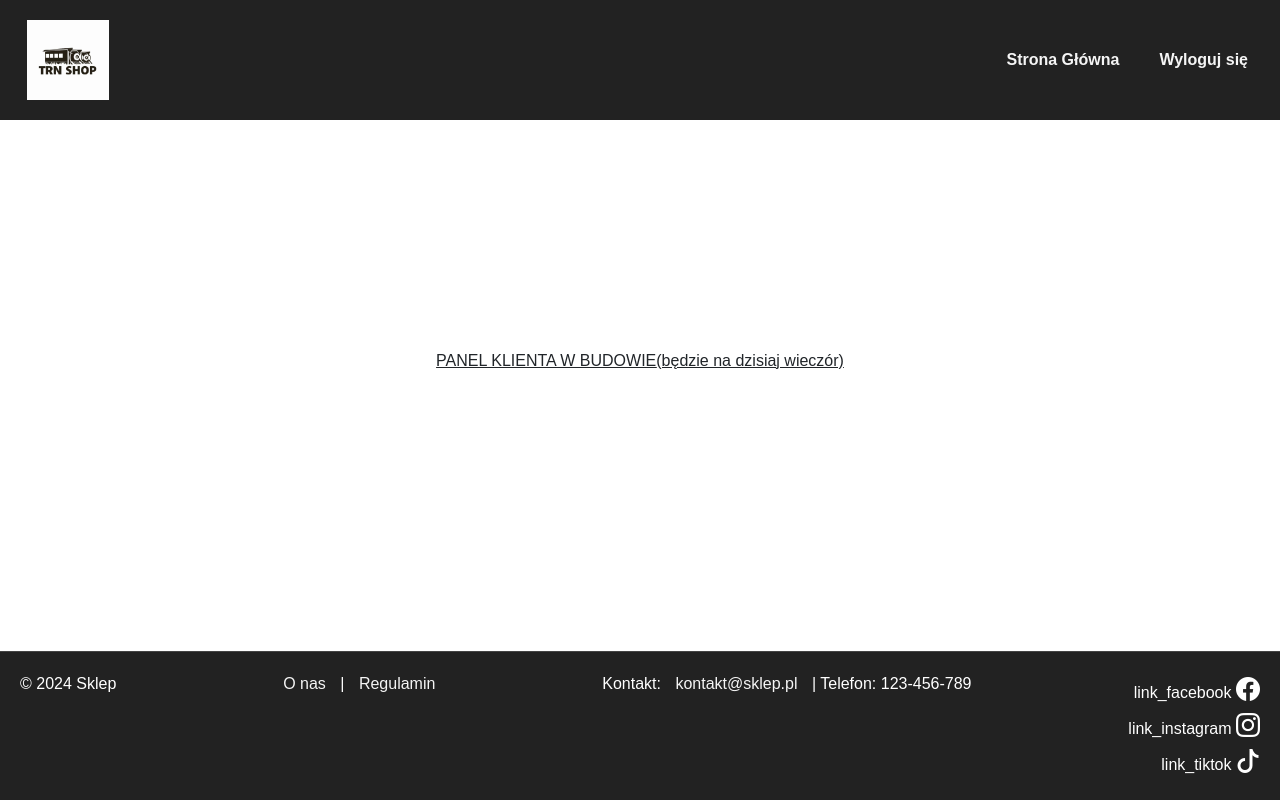
After one commit to SzefKacpa/stronasklep, a PHP site: page /panel_klienta.php in a window 1280 px wide. The commit adds this page. Run offline with PHP 8.4, Linux system fonts and the light colour scheme.

Commit message:
poprawki_i_panelKlienta_prel

```diff
--- /dev/null
+++ b/panel_klienta.php
@@ -0,0 +1,60 @@
+<?php
+session_start();
+?>
+<!DOCTYPE html>
+<html lang="pl">
+<head>
+    <meta charset="UTF-8">
+    <meta name="viewport" content="width=device-width, initial-scale=1.0">
+    <title>Sklep - Strona Główna</title>
+    <link href="https://cdn.jsdelivr.net/npm/bootstrap@5.3.0-alpha1/dist/css/bootstrap.min.css" rel="stylesheet">
+    <link href="https://cdn.jsdelivr.net/npm/bootstrap-icons/font/bootstrap-icons.css" rel="stylesheet">
+    <link href="styl_1.css" rel="stylesheet">
+</head>
+<body>
+<nav class="navbar navbar-expand-lg navbar-dark">
+    <div class="container-fluid">
+        <a class="navbar-brand" href="index.php">
+            <img src="logo.jpg" alt="Logo Sklepu">
+        </a>
+        <div class="collapse navbar-collapse">
+            <ul class="navbar-nav ms-auto">
+                <li class="nav-item">
+                    <a class="menu_button nav-link btn btn-outline-light" href="index.php">Strona Główna</a>
+                </li>
+                <li class="nav-item">
+                    <a class="menu_button nav-link btn btn-outline-success" id="do_logout" href="logout.php">Wyloguj się</a>
+                </li>
+            </ul>
+        </div>
+    </div>
+</nav>
+
+<div class="container">
+    <U>PANEL KLIENTA W BUDOWIE</U>
+    <br>
+    <u>(będzie na dzisiaj wieczór)</u>
+</div>
+
+<footer>
+    <div>© 2024 Sklep</div>
+    <div>
+        <a href="o_nas.php">O nas</a>
+        |
+        <a href="regulamin.php">Regulamin</a></div>
+    <p>Kontakt: <a href="mailto:kontakt@sklep.pl">kontakt@sklep.pl</a> | Telefon: 123-456-789</p>
+    <div class="social-icons">
+        <div><span>link_facebook</span> <i class="bi bi-facebook"></i></div>
+        <div><span>link_instagram</span> <i class="bi bi-instagram"></i></div>
+        <div><span>link_tiktok</span> <i class="bi bi-tiktok"></i></div>
+    </div>
+</footer>
+
+<script src="https://cdn.jsdelivr.net/npm/bootstrap@5.3.0-alpha1/dist/js/bootstrap.bundle.min.js"></script>
+<script>
+    document.getElementById('do_logout').onclick = function() {
+        window.location.href = 'logout.php';
+    };
+</script>
+</body>
+</html>
```
Also changed, not shown: index.php (+13 -6 lines), o_nas.php (+10 -6 lines), produkt_strona.php (+10 -6 lines), regulamin.php (+10 -6 lines).
